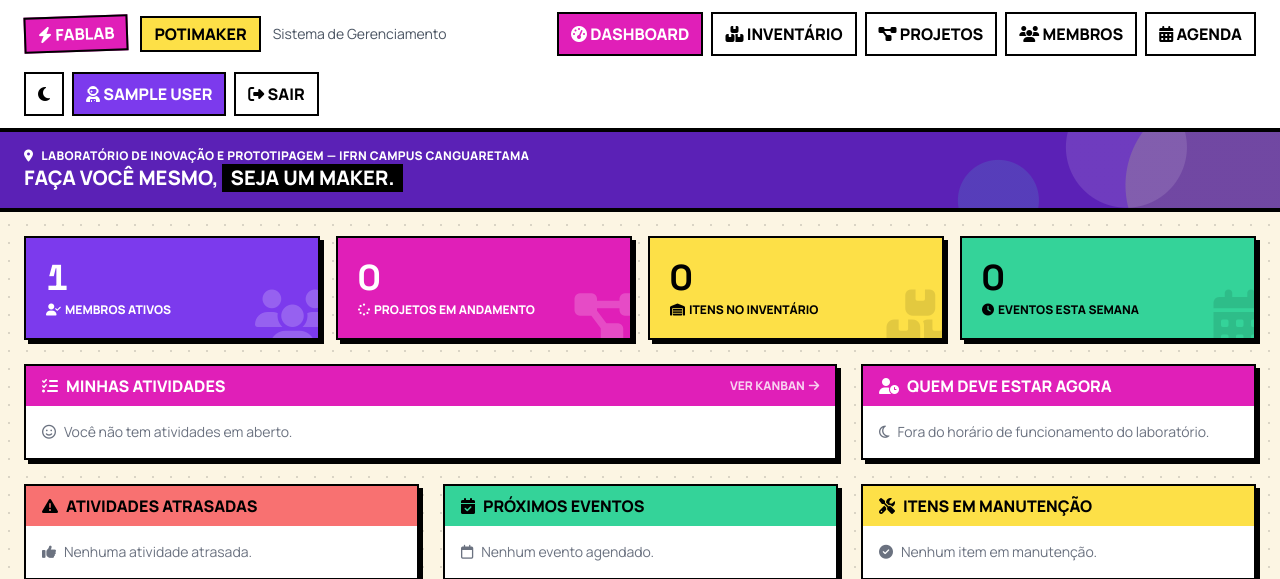
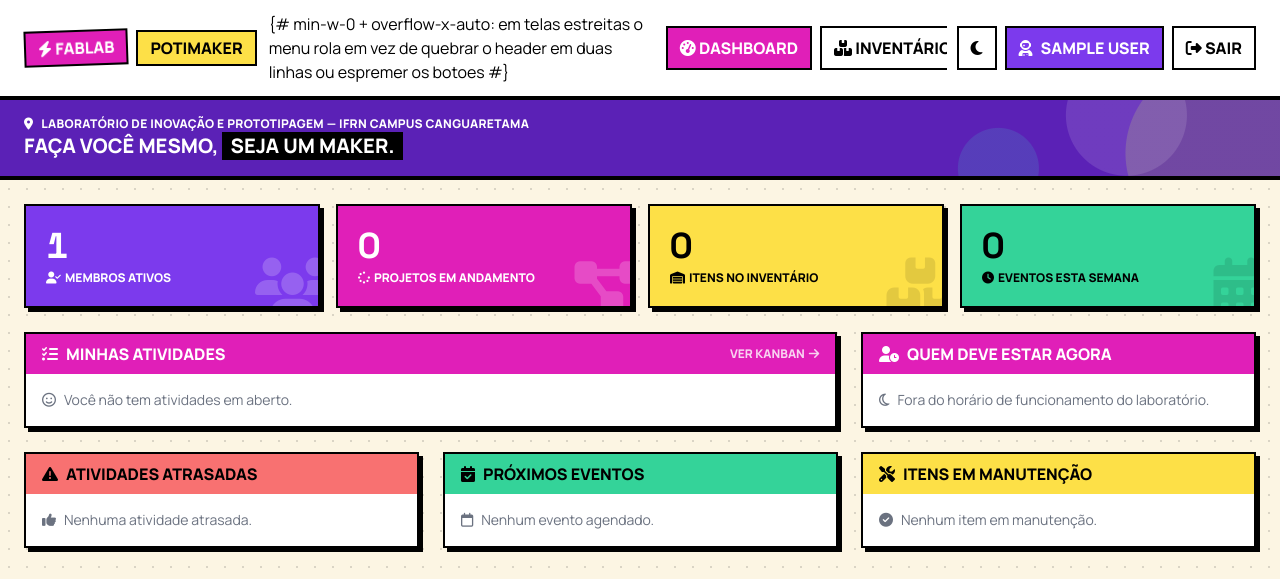
Before and after one commit to ByGuizo/SistemaPotiMaker, a Django app: page / in a window 1280 px wide. Shown: the top 579 px of the page. Run offline with Django 5.2, Linux system fonts and the light colour scheme; the visitor is signed in with stand-in values (Sample User, id 1); data comes from the database, SQL or seed files in the repository; data that the repository does not hold is empty; some libraries are stand-ins or nearby versions.

Commit message:
Organiza o cabecalho em uma unica linha
O botao de tema empurrou a largura do header alem do limite e, como o
container e o nav tinham flex-wrap, o bloco do usuario descia para uma
segunda linha e a barra ficava com o dobro da altura.

- Remove flex-wrap do container e do nav: os tres blocos (logo, menu, acoes)
  ficam sempre na mesma linha
- Menu rola horizontalmente em telas estreitas (.nav-sem-barra esconde a
  barra de rolagem, que cortaria as sombras dos botoes)
- Rotulos do menu e do SAIR aparecem a partir de xl; abaixo disso ficam so
  os icones
- "Sistema de Gerenciamento" so em 2xl, liberando espaco em 1280px
- Nome do usuario com max-width e truncate (nome longo nao quebra o layout);
  o nome completo fica no title

Co-Authored-By: Claude Opus 5 <noreply@anthropic.com>

```diff
--- a/SistemaPotiMaker/settings.py
+++ b/SistemaPotiMaker/settings.py
@@ -123,7 +123,6 @@ USE_I18N = True
 
 USE_TZ = True
 
-
 # Static files (CSS, JavaScript, Images)
 # https://docs.djangoproject.com/en/6.0/howto/static-files/
 
--- a/static/css/custom.css
+++ b/static/css/custom.css
@@ -350,6 +350,21 @@ td .ms-chip {
    e deixa o <select multiple> do <noscript> assumir. */
 .multi-select:not(.ms-raiz) { display: none; }
 
+/* Menu do header: rola horizontalmente em telas estreitas, mas sem mostrar a
+   barra de rolagem (que cortaria as sombras brutalistas dos botoes). */
+.nav-sem-barra {
+    scrollbar-width: none;
+    -ms-overflow-style: none;
+}
+.nav-sem-barra::-webkit-scrollbar {
+    display: none;
+}
+/* O overflow recorta a sombra/translate do hover; o padding devolve o espaco */
+.nav-sem-barra {
+    padding: 4px 2px;
+    margin: -4px -2px;
+}
+
 /* ==========================================================================
    MODO ESCURO
    Os templates usam utilitários Tailwind fixos (bg-white, text-black...). Em vez
--- a/templates/base.html
+++ b/templates/base.html
@@ -7,7 +7,7 @@
     <title>{% block title %}PotiMaker{% endblock %} — FabLab IFRN Canguaretama</title>
     <script src="https://cdn.tailwindcss.com"></script>
     <script src="{% static 'js/tailwind-config.js' %}"></script>
-    <link rel="stylesheet" href="{% static 'css/custom.css' %}?v=5">
+    <link rel="stylesheet" href="{% static 'css/custom.css' %}?v=6">
     <link rel="stylesheet" href="https://cdnjs.cloudflare.com/ajax/libs/font-awesome/6.5.2/css/all.min.css">
     <link rel="preconnect" href="https://fonts.googleapis.com">
     <link href="https://fonts.googleapis.com/css2?family=Space+Grotesk:wght@500;700&family=Manrope:wght@400;600;800&display=swap" rel="stylesheet">
@@ -19,32 +19,34 @@
 <body class="potimaker-bg min-h-screen text-black flex flex-col">
 
     <header class="bg-white border-b-4 border-black sticky top-0 z-30 anim-slide-down">
-        <div class="max-w-[1400px] mx-auto flex items-center justify-between px-6 py-3 gap-4 flex-wrap">
-            <a href="{% url 'core:dashboard' %}" class="flex items-center gap-3 group">
-                <span class="bg-fuchsia-500 text-white font-black px-3 py-1 border-2 border-black rotate-badge group-hover:animate-wiggle">
+        <div class="max-w-[1400px] mx-auto flex items-center justify-between px-6 py-3 gap-3">
+            <a href="{% url 'core:dashboard' %}" class="flex items-center gap-2 group shrink-0">
+                <span class="bg-fuchsia-500 text-white font-black px-3 py-1 border-2 border-black rotate-badge group-hover:animate-wiggle whitespace-nowrap">
                     <i class="fa-solid fa-bolt"></i> FABLAB
                 </span>
-                <span class="bg-yellow-300 font-black px-3 py-1 border-2 border-black">POTIMAKER</span>
-                <span class="hidden md:inline text-sm text-gray-600 font-medium">Sistema de Gerenciamento</span>
+                <span class="bg-yellow-300 font-black px-3 py-1 border-2 border-black whitespace-nowrap">POTIMAKER</span>
+                <span class="hidden 2xl:inline text-sm text-gray-600 font-medium whitespace-nowrap">Sistema de Gerenciamento</span>
             </a>
-            <nav class="flex items-center gap-2 flex-wrap">
-                <a href="{% url 'core:dashboard' %}" class="nav-link px-3 py-2 font-bold border-2 border-black {% if request.resolver_match.app_name == 'core' %}bg-fuchsia-500 text-white{% else %}bg-white{% endif %}">
-                    <i class="fa-solid fa-gauge-high"></i> <span class="hidden lg:inline">DASHBOARD</span>
+            {# min-w-0 + overflow-x-auto: em telas estreitas o menu rola em vez de
+               quebrar o header em duas linhas ou espremer os botoes #}
+            <nav class="flex items-center gap-2 min-w-0 overflow-x-auto nav-sem-barra">
+                <a href="{% url 'core:dashboard' %}" class="nav-link shrink-0 px-3 py-2 font-bold border-2 border-black {% if request.resolver_match.app_name == 'core' %}bg-fuchsia-500 text-white{% else %}bg-white{% endif %}">
+                    <i class="fa-solid fa-gauge-high"></i> <span class="hidden xl:inline">DASHBOARD</span>
                 </a>
-                <a href="{% url 'inventario:lista_itens' %}" class="nav-link px-3 py-2 font-bold border-2 border-black {% if request.resolver_match.app_name == 'inventario' %}bg-yellow-300{% else %}bg-white{% endif %}">
-                    <i class="fa-solid fa-boxes-stacked"></i> <span class="hidden lg:inline">INVENTÁRIO</span>
+                <a href="{% url 'inventario:lista_itens' %}" class="nav-link shrink-0 px-3 py-2 font-bold border-2 border-black {% if request.resolver_match.app_name == 'inventario' %}bg-yellow-300{% else %}bg-white{% endif %}">
+                    <i class="fa-solid fa-boxes-stacked"></i> <span class="hidden xl:inline">INVENTÁRIO</span>
                 </a>
-                <a href="{% url 'projetos:kanban' %}" class="nav-link px-3 py-2 font-bold border-2 border-black {% if request.resolver_match.app_name == 'projetos' %}bg-fuchsia-500 text-white{% else %}bg-white{% endif %}">
-                    <i class="fa-solid fa-diagram-project"></i> <span class="hidden lg:inline">PROJETOS</span>
+                <a href="{% url 'projetos:kanban' %}" class="nav-link shrink-0 px-3 py-2 font-bold border-2 border-black {% if request.resolver_match.app_name == 'projetos' %}bg-fuchsia-500 text-white{% else %}bg-white{% endif %}">
+                    <i class="fa-solid fa-diagram-project"></i> <span class="hidden xl:inline">PROJETOS</span>
                 </a>
-                <a href="{% url 'usuarios:lista_membros' %}" class="nav-link px-3 py-2 font-bold border-2 border-black {% if request.resolver_match.url_name == 'lista_membros' or request.resolver_match.url_name == 'membro_form' %}bg-purple-500 text-white{% else %}bg-white{% endif %}">
-                    <i class="fa-solid fa-users"></i> <span class="hidden lg:inline">MEMBROS</span>
+                <a href="{% url 'usuarios:lista_membros' %}" class="nav-link shrink-0 px-3 py-2 font-bold border-2 border-black {% if request.resolver_match.url_name == 'lista_membros' or request.resolver_match.url_name == 'membro_form' %}bg-purple-500 text-white{% else %}bg-white{% endif %}">
+                    <i class="fa-solid fa-users"></i> <span class="hidden xl:inline">MEMBROS</span>
                 </a>
-                <a href="{% url 'agenda:calendario' %}" class="nav-link px-3 py-2 font-bold border-2 border-black {% if request.resolver_match.app_name == 'agenda' %}bg-emerald-400{% else %}bg-white{% endif %}">
-                    <i class="fa-solid fa-calendar-days"></i> <span class="hidden lg:inline">AGENDA</span>
+                <a href="{% url 'agenda:calendario' %}" class="nav-link shrink-0 px-3 py-2 font-bold border-2 border-black {% if request.resolver_match.app_name == 'agenda' %}bg-emerald-400{% else %}bg-white{% endif %}">
+                    <i class="fa-solid fa-calendar-days"></i> <span class="hidden xl:inline">AGENDA</span>
                 </a>
             </nav>
-            <div class="flex items-center gap-2">
+            <div class="flex items-center gap-2 shrink-0">
                 <button type="button" class="btn-tema nav-link px-3 py-2 font-bold border-2 border-black bg-white"
                         aria-pressed="false" title="Ativar modo escuro">
                     <i class="fa-solid fa-moon icone-escuro"></i>
@@ -52,17 +54,21 @@
                     <span class="sr-only">Alternar modo escuro</span>
                 </button>
                 {% if request.user.is_authenticated %}
-                <a href="{% url 'usuarios:perfil' %}" class="nav-link px-3 py-2 font-bold border-2 border-black bg-purple-500 text-white">
-                    <i class="fa-solid fa-user-astronaut"></i> {{ request.user.get_full_name|default:request.user.username|upper }}
+                {# max-w + truncate: nome longo nao empurra o header para uma segunda linha #}
+                <a href="{% url 'usuarios:perfil' %}"
+                   class="nav-link flex items-center gap-2 px-3 py-2 font-bold border-2 border-black bg-purple-500 text-white max-w-[11rem]"
+                   title="{{ request.user.get_full_name|default:request.user.username }}">
+                    <i class="fa-solid fa-user-astronaut shrink-0"></i>
+                    <span class="hidden sm:inline truncate">{{ request.user.get_full_name|default:request.user.username|upper }}</span>
                 </a>
                 <form method="post" action="{% url 'usuarios:logout' %}">
                     {% csrf_token %}
-                    <button type="submit" class="nav-link px-3 py-2 font-bold border-2 border-black bg-white">
-                        <i class="fa-solid fa-right-from-bracket"></i> <span class="hidden lg:inline">SAIR</span>
+                    <button type="submit" class="nav-link px-3 py-2 font-bold border-2 border-black bg-white" title="Sair">
+                        <i class="fa-solid fa-right-from-bracket"></i> <span class="hidden xl:inline">SAIR</span>
                     </button>
                 </form>
                 {% else %}
-                <a href="{% url 'usuarios:login' %}" class="nav-link px-3 py-2 font-bold border-2 border-black bg-fuchsia-500 text-white">
+                <a href="{% url 'usuarios:login' %}" class="nav-link px-3 py-2 font-bold border-2 border-black bg-fuchsia-500 text-white whitespace-nowrap">
                     <i class="fa-solid fa-right-to-bracket"></i> ENTRAR
                 </a>
                 {% endif %}
--- a/usuarios/templates/usuarios/cadastro.html
+++ b/usuarios/templates/usuarios/cadastro.html
@@ -7,7 +7,7 @@
     <title>Criar conta — FabLab PotiMaker</title>
     <script src="https://cdn.tailwindcss.com"></script>
     <script src="{% static 'js/tailwind-config.js' %}"></script>
-    <link rel="stylesheet" href="{% static 'css/custom.css' %}?v=5">
+    <link rel="stylesheet" href="{% static 'css/custom.css' %}?v=6">
     <link rel="stylesheet" href="https://cdnjs.cloudflare.com/ajax/libs/font-awesome/6.5.2/css/all.min.css">
     <link rel="preconnect" href="https://fonts.googleapis.com">
     <link href="https://fonts.googleapis.com/css2?family=Space+Grotesk:wght@500;700&family=Manrope:wght@400;600;800&display=swap" rel="stylesheet">
--- a/usuarios/templates/usuarios/login.html
+++ b/usuarios/templates/usuarios/login.html
@@ -7,7 +7,7 @@
     <title>Entrar — FabLab PotiMaker</title>
     <script src="https://cdn.tailwindcss.com"></script>
     <script src="{% static 'js/tailwind-config.js' %}"></script>
-    <link rel="stylesheet" href="{% static 'css/custom.css' %}?v=5">
+    <link rel="stylesheet" href="{% static 'css/custom.css' %}?v=6">
     <link rel="stylesheet" href="https://cdnjs.cloudflare.com/ajax/libs/font-awesome/6.5.2/css/all.min.css">
     <link rel="preconnect" href="https://fonts.googleapis.com">
     <link href="https://fonts.googleapis.com/css2?family=Space+Grotesk:wght@500;700&family=Manrope:wght@400;600;800&display=swap" rel="stylesheet">
```
